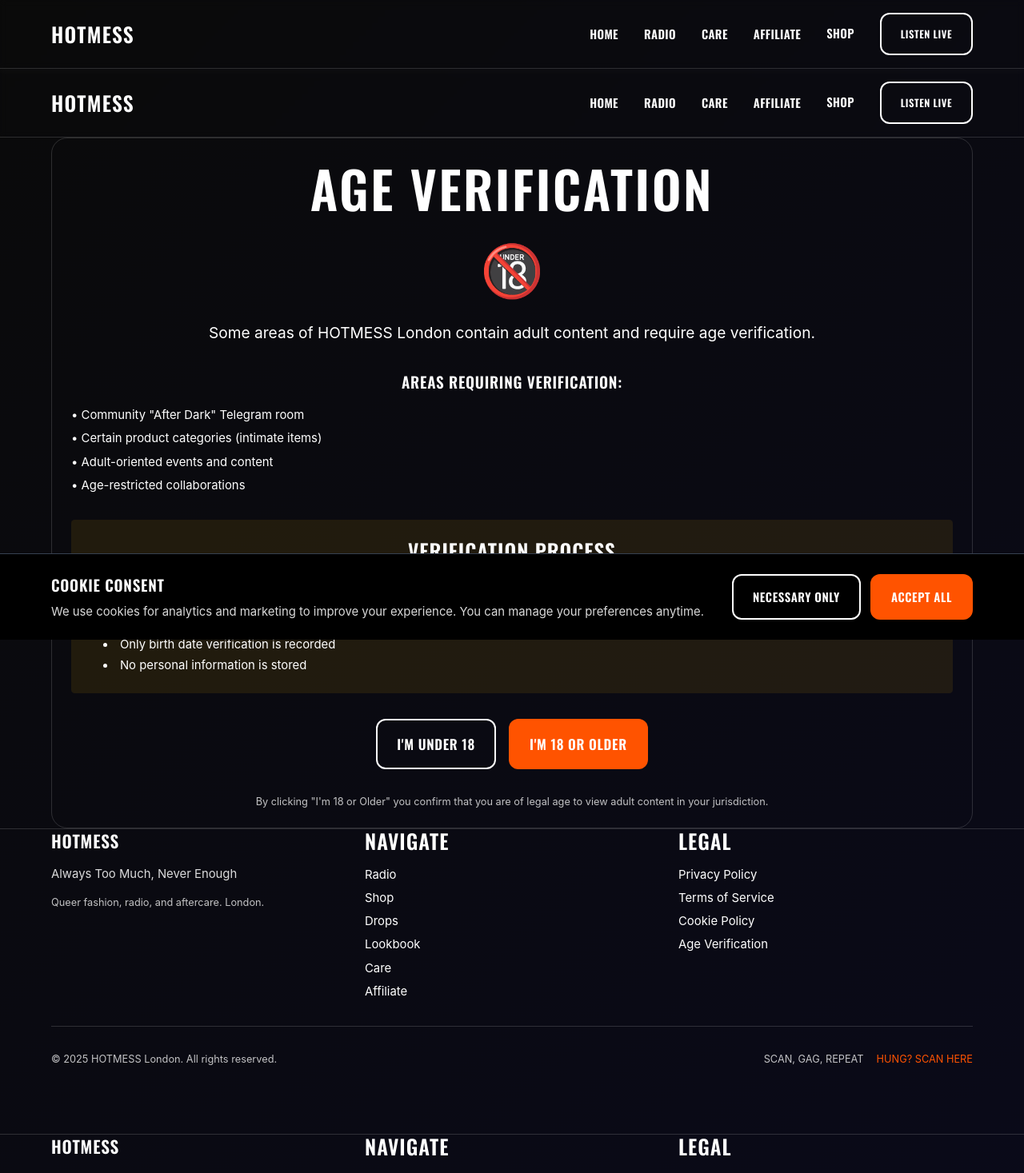
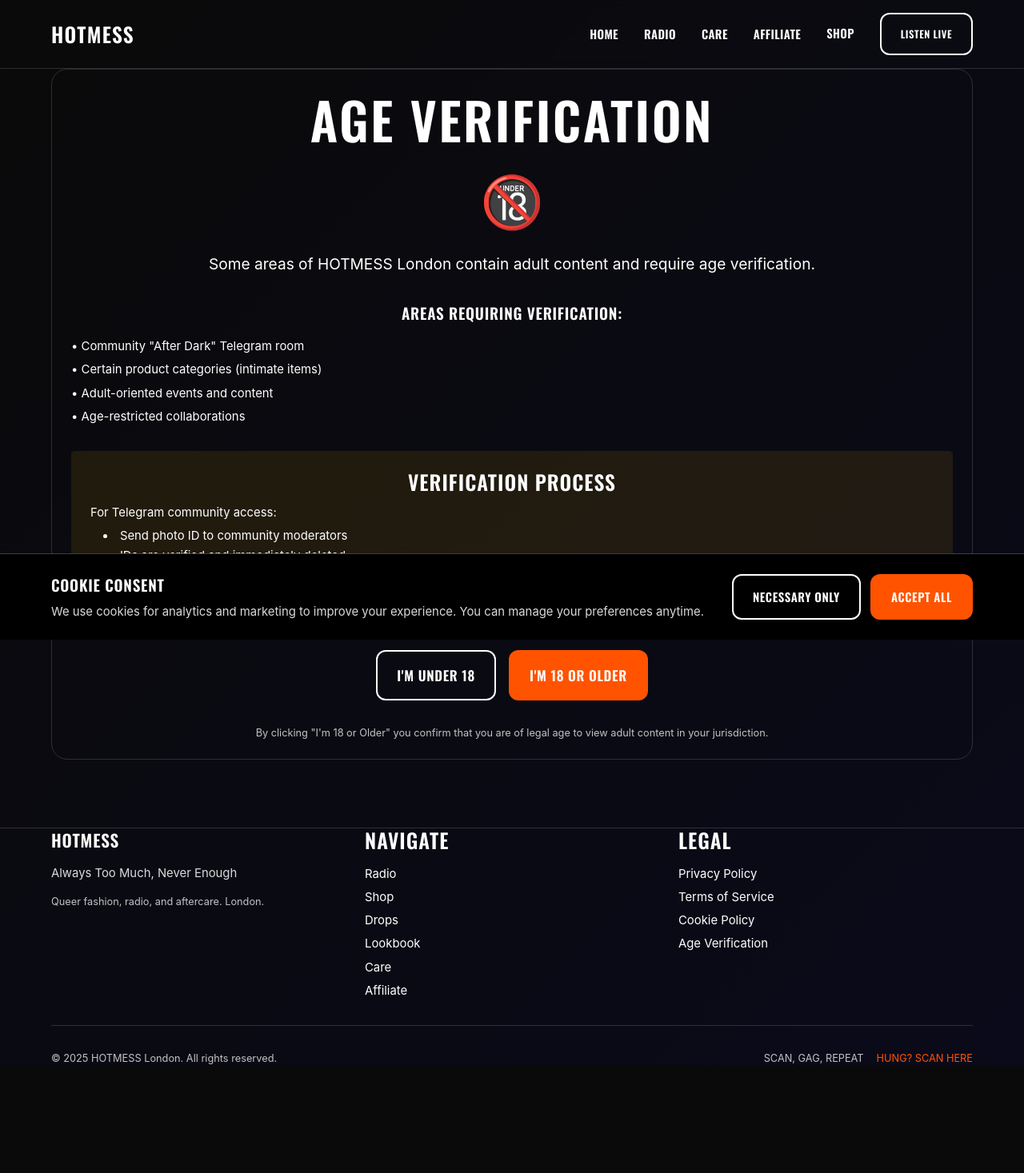
Before and after one commit to SICQR/hotmess-site, a Next.js app: page /legal/age in a window 1280 px wide. Shown: the top 1467 px of the page at 80% size. After the commit the page ends 1332 px from the top, so only its background shows below. Built offline with nearby package versions, Linux system fonts and the light colour scheme.

Commit message:
Fix duplicate headers: remove Header/Footer from individual pages, unify layout
Co-authored-by: SICQR <151458843+SICQR@users.noreply.github.com>

```diff
--- a/app/(radio)/radio/page.tsx
+++ b/app/(radio)/radio/page.tsx
@@ -1,5 +1,3 @@
-import { Header } from '../../../components/Header'
-import { Footer } from '../../../components/Footer'
 import { RadioPlayer } from '../../../components/RadioPlayer'
 import { ScheduleGrid } from '../../../components/ScheduleGrid'
 import { CrossCTA } from '../../../components/CrossCTA'
@@ -17,8 +15,6 @@ export default function RadioPage() {
 
   return (
     <>
-      <Header />
-
       {/* Hero Section */}
       <section className="scroll-section min-h-screen flex items-center justify-center">
         <div className="container text-center">
@@ -99,7 +95,6 @@ export default function RadioPage() {
         </div>
       </section>
 
-      <Footer />
     </>
   )
 }
--- a/app/affiliate/page.tsx
+++ b/app/affiliate/page.tsx
@@ -1,6 +1,5 @@
 'use client'
 
-import { Header } from '../../components/Header'
 import { Section } from '../../components/Section'
 import { Container } from '../../components/Container'
 import { Prose } from '../../components/Prose'
@@ -20,8 +19,6 @@ export default function AffiliatePage() {
   }
   return (
     <>
-      <Header />
-
       {/* Hero Section */}
       <Section className="min-h-screen flex items-center justify-center">
         <Container className="text-center">
--- a/app/legal/age/page.tsx
+++ b/app/legal/age/page.tsx
@@ -1,13 +1,8 @@
 'use client'
-
-import { Header } from '../../../components/Header'
-import { Footer } from '../../../components/Footer'
 
 export default function AgeVerificationPage() {
   return (
     <>
-      <Header />
-
       <section className="scroll-section min-h-screen flex items-center justify-center">
         <div className="container max-w-2xl text-center">
           <div className="card p-12">
@@ -67,8 +62,6 @@ export default function AgeVerificationPage() {
           </div>
         </div>
       </section>
-
-      <Footer />
     </>
   )
 }
--- a/app/shop/page.tsx
+++ b/app/shop/page.tsx
@@ -1,5 +1,3 @@
-import { Header } from '../../components/Header'
-import { Footer } from '../../components/Footer'
 import { CrossCTA } from '../../components/CrossCTA'
 import { ProductCard } from '../../components/ProductCard'
 
@@ -52,8 +50,6 @@ export const metadata = {
 export default function ShopPage() {
   return (
     <>
-      <Header />
-
       {/* Hero Section */}
       <section className="scroll-section min-h-screen flex items-center justify-center">
         <div className="container text-center">
@@ -206,8 +202,6 @@ export default function ShopPage() {
           </div>
         </div>
       </section>
-
-      <Footer />
     </>
   )
 }
```
